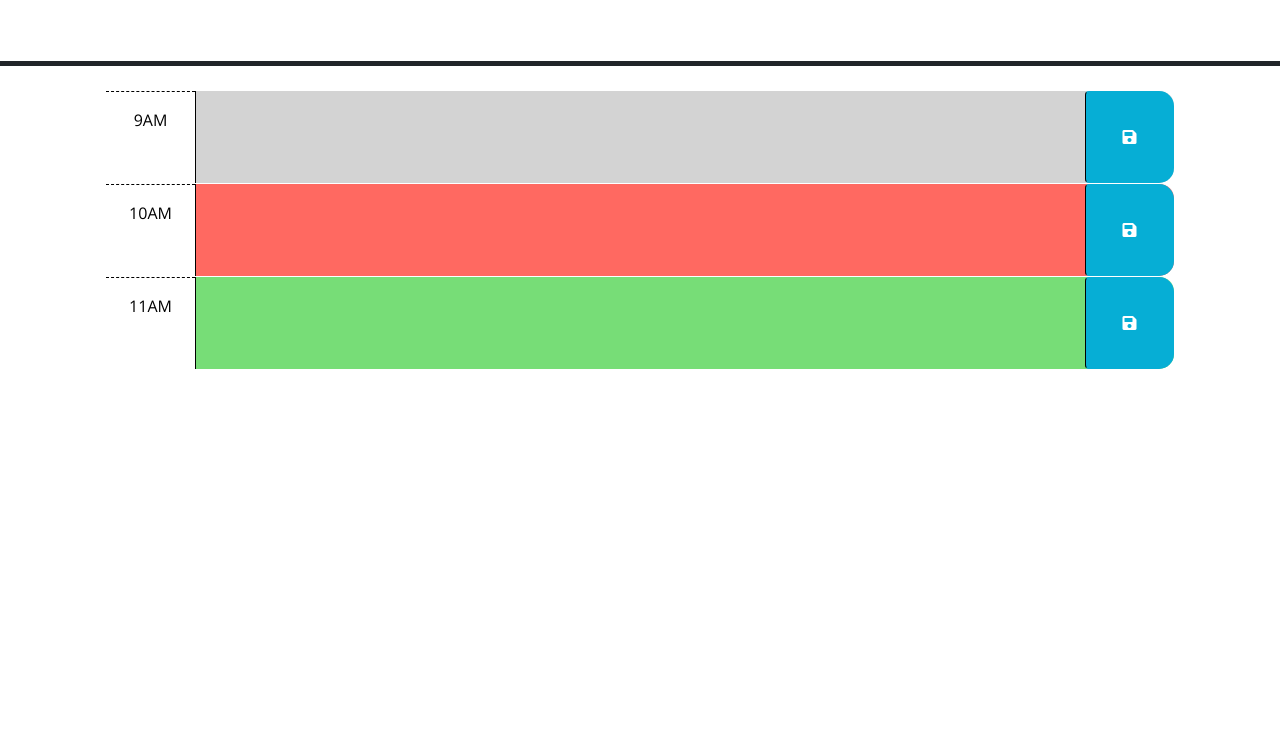
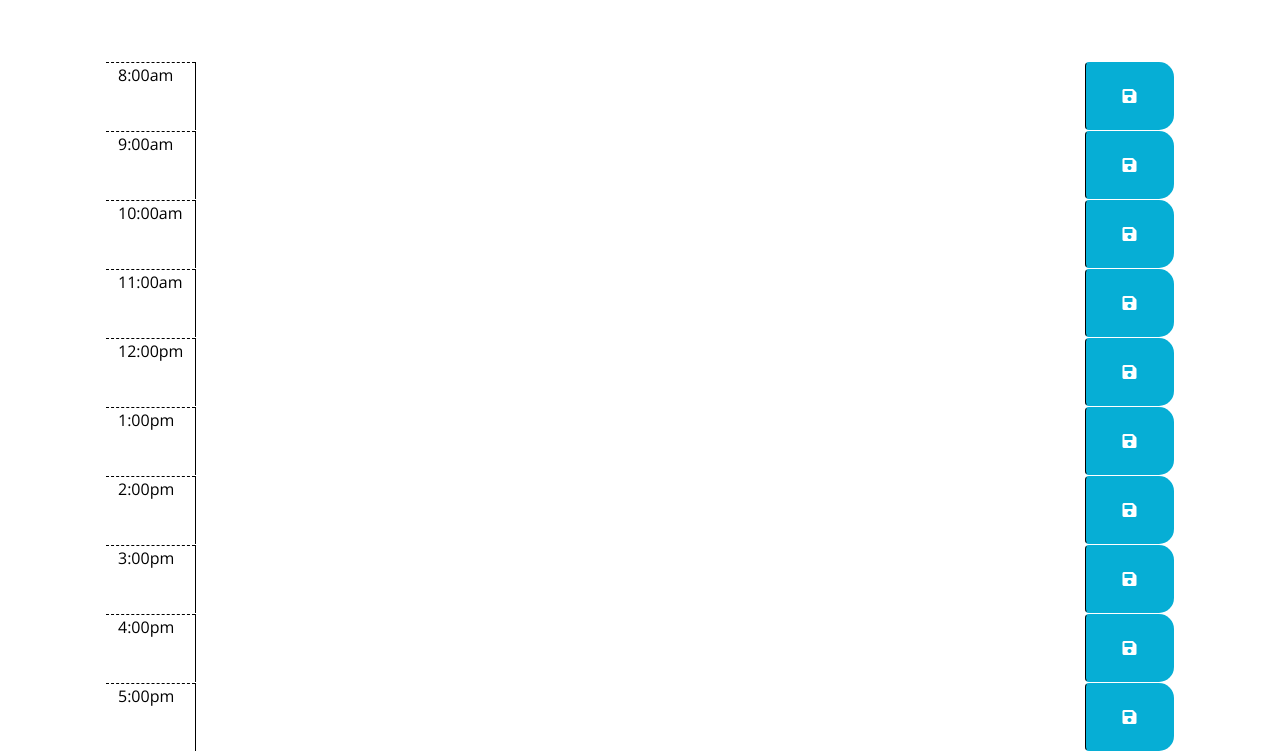
Before and after one commit to blake1011001/Work-day-scheduler, a plain HTML site: page index.html in a window 1280 px wide. Shown: the part 166-917 px from the top of the page. Before the commit the page ends 800 px from the top, so only its background shows below. Drawn offline with nearby package versions, Linux system fonts and the light colour scheme; files that its build step writes are made by us from their sources.

Commit message:
added hrs to html

```diff
--- a/index.html
+++ b/index.html
@@ -18,53 +18,108 @@
       href="https://fonts.googleapis.com/css?family=Open+Sans&display=swap"
       rel="stylesheet"
     />
-    <link rel="stylesheet" href="style.css" />
+    <link rel="stylesheet" href="./assets/style.css" />
     <title>Work Day Scheduler</title>
   </head>
 
   <body>
-    <header class="p-5 mb-4 border-5 border-bottom border-dark text-center">
+    <header class="p-5">
       <h1 class="display-3">Work Day Scheduler</h1>
       <p class="lead">A simple calendar app for scheduling your work day</p>
       <p id="currentDay" class="lead"></p>
     </header>
     <div class="container-lg px-5">
-      <!-- Use class for "past", "present", and "future" to apply styles to the
-        time-block divs accordingly. The javascript will need to do this by
-        adding/removing these classes on each div by comparing the hour in the
-        id to the current hour. The html provided below is meant to be an example
-        demonstrating how the css provided can be leveraged to create the
-        desired layout and colors. The html below should be removed or updated
-        in the finished product. Remember to delete this comment once the
-        code is implemented.
-        -->
 
-      <!-- Example of a past time block. The "past" class adds a gray background color. -->
-      <div id="hour-9" class="row time-block past">
-        <div class="col-2 col-md-1 hour text-center py-3">9AM</div>
-        <textarea class="col-8 col-md-10 description" rows="3"> </textarea>
-        <button class="btn saveBtn col-2 col-md-1" aria-label="save">
-          <i class="fas fa-save" aria-hidden="true"></i>
-        </button>
-      </div>
+      <div id="hour8" class="row time-block">
+        <div class="col-md-1 hour">
+            8:00am
+        </div>
+        <textarea class="col-md-10 description">
+        </textarea>
+        <button class="btn saveBtn col-md-1"><i class="fas fa-save"></i></button>
+    </div>
 
-      <!-- Example of a a present time block. The "present" class adds a red background color. -->
-      <div id="hour-10" class="row time-block present">
-        <div class="col-2 col-md-1 hour text-center py-3">10AM</div>
-        <textarea class="col-8 col-md-10 description" rows="3"> </textarea>
-        <button class="btn saveBtn col-2 col-md-1" aria-label="save">
-          <i class="fas fa-save" aria-hidden="true"></i>
-        </button>
-      </div>
+    <div id="hour9" class="row time-block">
+        <div class="col-md-1 hour">
+            9:00am
+        </div>
+        <textarea class="col-md-10 description">
+        </textarea>
+        <button class="btn saveBtn col-md-1"><i class="fas fa-save"></i></button>
+    </div>
 
-      <!-- Example of a future time block. The "future" class adds a green background color. -->
-      <div id="hour-11" class="row time-block future">
-        <div class="col-2 col-md-1 hour text-center py-3">11AM</div>
-        <textarea class="col-8 col-md-10 description" rows="3"> </textarea>
-        <button class="btn saveBtn col-2 col-md-1" aria-label="save">
-          <i class="fas fa-save" aria-hidden="true"></i>
-        </button>
-      </div>
+    <div id="hour10" class="row time-block">
+        <div class="col-md-1 hour">
+            10:00am
+        </div>
+        <textarea class="col-md-10 description">
+        </textarea>
+        <button class="btn saveBtn col-md-1"><i class="fas fa-save"></i></button>
+    </div>
+
+    <div id="hour11" class="row time-block">
+        <div class="col-md-1 hour">
+            11:00am
+        </div>
+        <textarea class="col-md-10 description">
+        </textarea>
+        <button class="btn saveBtn col-md-1"><i class="fas fa-save"></i></button>
+    </div>
+
+    <div id="hour12" class="row time-block">
+        <div class="col-md-1 hour">
+            12:00pm
+        </div>
+        <textarea class="col-md-10 description">
+        </textarea>
+        <button class="btn saveBtn col-md-1"><i class="fas fa-save"></i></button>
+    </div>
+
+    <div id="hour13" class="row time-block">
+        <div class="col-md-1 hour">
+            1:00pm
+        </div>
+        <textarea class="col-md-10 description">
+        </textarea>
+        <button class="btn saveBtn col-md-1"><i class="fas fa-save"></i></button>
+    </div>
+
+    <div id="hour14" class="row time-block">
+        <div class="col-md-1 hour">
+            2:00pm
+        </div>
+        <textarea class="col-md-10 description">
+        </textarea>
+        <button class="btn saveBtn col-md-1"><i class="fas fa-save"></i></button>
+    </div>
+
+    <div id="hour15" class="row time-block">
+        <div class="col-md-1 hour">
+            3:00pm
+        </div>
+        <textarea class="col-md-10 description">
+        </textarea>
+        <button class="btn saveBtn col-md-1"><i class="fas fa-save"></i></button>
+    </div>
+
+    <div id="hour16" class="row time-block">
+        <div class="col-md-1 hour">
+            4:00pm
+        </div>
+        <textarea class="col-md-10 description">
+        </textarea>
+        <button class="btn saveBtn col-md-1"><i class="fas fa-save"></i></button>
+    </div>
+
+    <div id="hour17" class="row time-block">
+        <div class="col-md-1 hour">
+            5:00pm
+        </div>
+        <textarea class="col-md-10 description">
+        </textarea>
+        <button class="btn saveBtn col-md-1"><i class="fas fa-save"></i></button>
+    </div>
+
 
     <script src="https://code.jquery.com/jquery-3.4.1.min.js"></script>
     <script
@@ -73,6 +128,6 @@
       crossorigin="anonymous"
     ></script>
 
-    <script src="script.js"></script>
+    <script src="./assets/script.js"></script>
   </body>
 </html>
```
Also changed, not shown: 1 other file.
